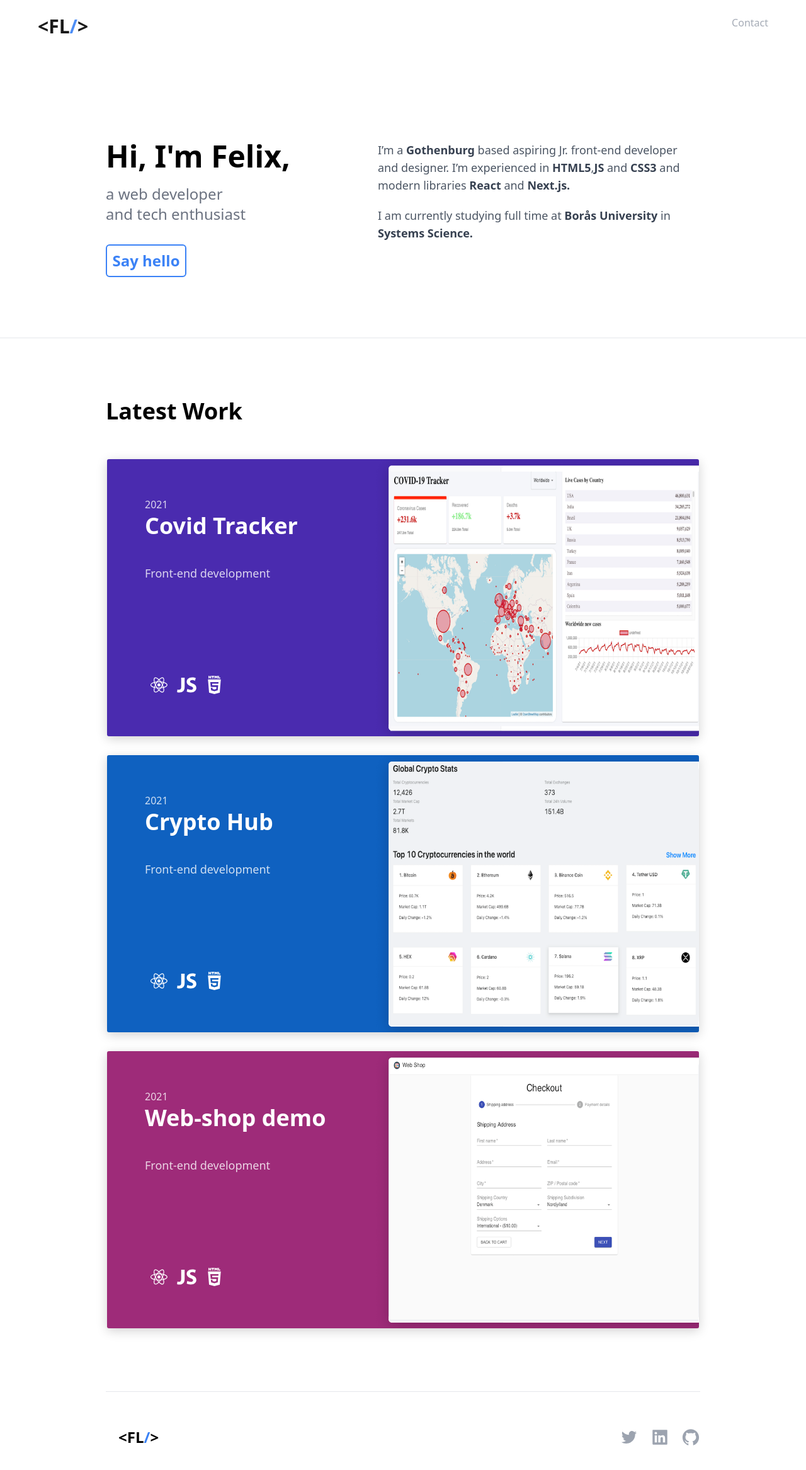
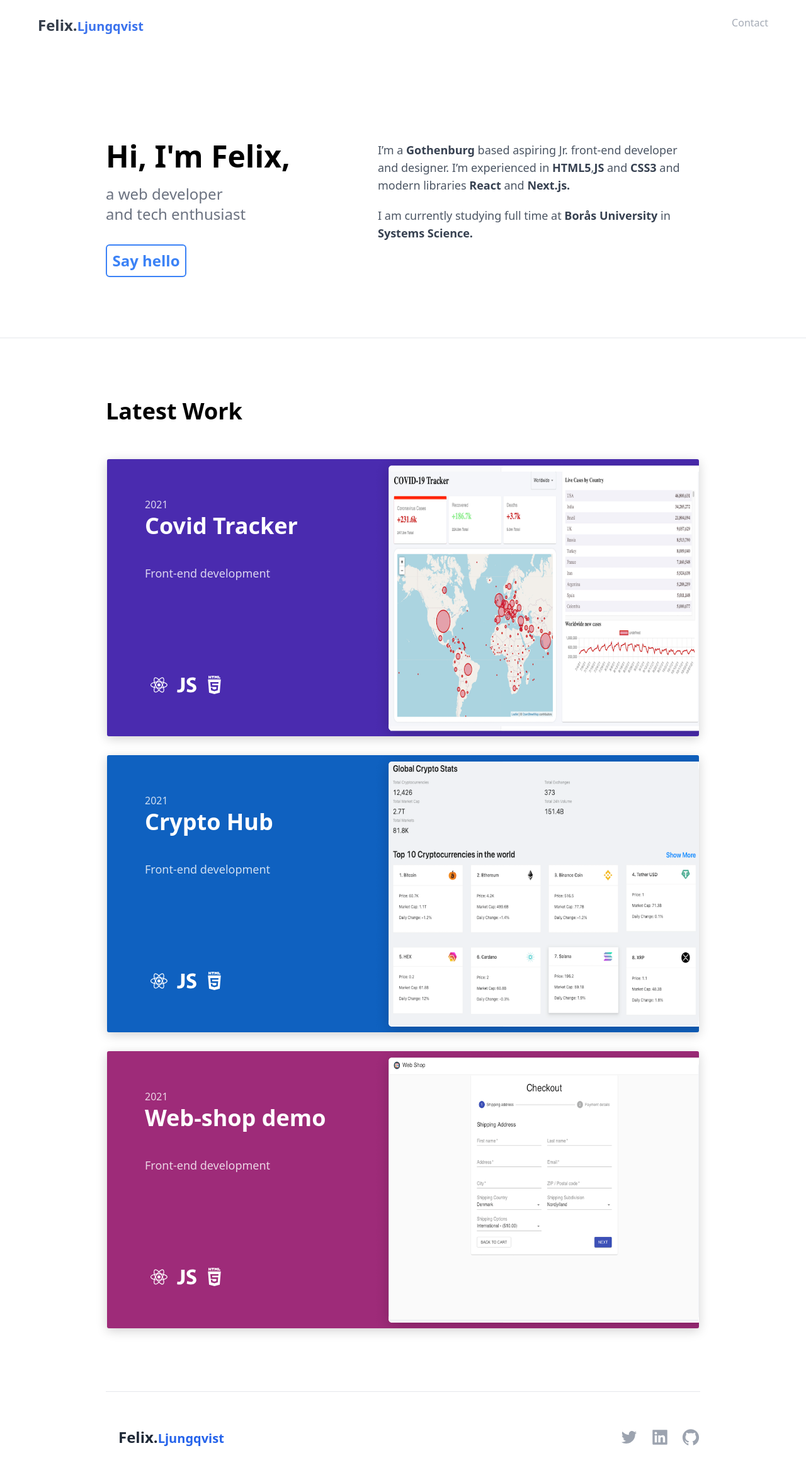
Before and after one commit to qvisten12/felix-webpage, a Next.js app: page / in a window 1280 px wide. Shown: the top 2334 px of the page at 63% size. Built offline with nearby package versions, Linux system fonts and the light colour scheme.

Commit message:
Changed nav/footer logo

```diff
--- a/components/Footer/Footer.js
+++ b/components/Footer/Footer.js
@@ -9,11 +9,11 @@ const Footer = () => {
       <hr />
       <div className="flex mt-14 justify-between items-center">
         <Link href="/">
-          <a className="font-extrabold text-2xl ml-5 ">
-            {" <"}
-            {"FL"}
-            <span className="text-blue-500">{"/"}</span>
-            {">"}
+          <a className="font-black text-2xl ml-5 text-gray-800">
+            Felix.
+            <span className=" font-semibold text-xl text-blue-600">
+              Ljungqvist
+            </span>
           </a>
         </Link>
 
--- a/components/Header/Header.js
+++ b/components/Header/Header.js
@@ -13,7 +13,7 @@ const Header = () => {
           <br />
           and tech enthusiast
         </p>
-        <a href="mailto:felixljungqvist@icloud.com">
+        <a href="mailto:felixljungqvist@icloud.com" className="w-32">
           <button
             className="border-blue-500 border-2 w-32 p-2
                     rounded-md text-blue-500 text-2xl font-semibold
--- a/components/Navbar/Navbar.js
+++ b/components/Navbar/Navbar.js
@@ -39,11 +39,11 @@ const Navbar = () => {
       className="flex pt-6 pb-6 md:px-10 justify-between fixed top-0 w-screen z-40 bg-white opacity-90"
     >
       <Link href="/">
-        <a className="font-extrabold text-3xl ml-5 ">
-          {" <"}
-          {"FL"}
-          <span className="text-blue-500">{"/"}</span>
-          {">"}
+        <a className="font-black text-2xl ml-5 text-gray-800">
+          Felix.
+          <span className=" font-semibold text-xl text-blue-600">
+            Ljungqvist
+          </span>
         </a>
       </Link>
 
```
